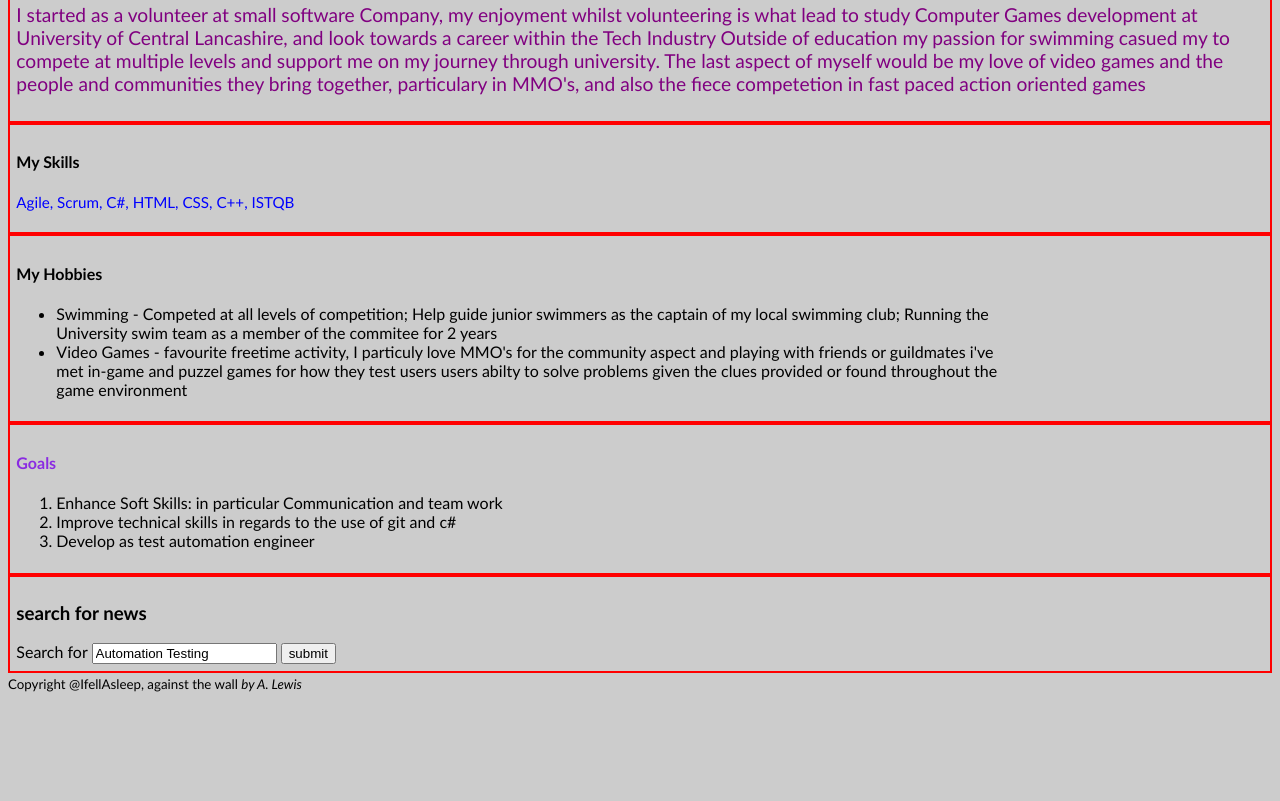
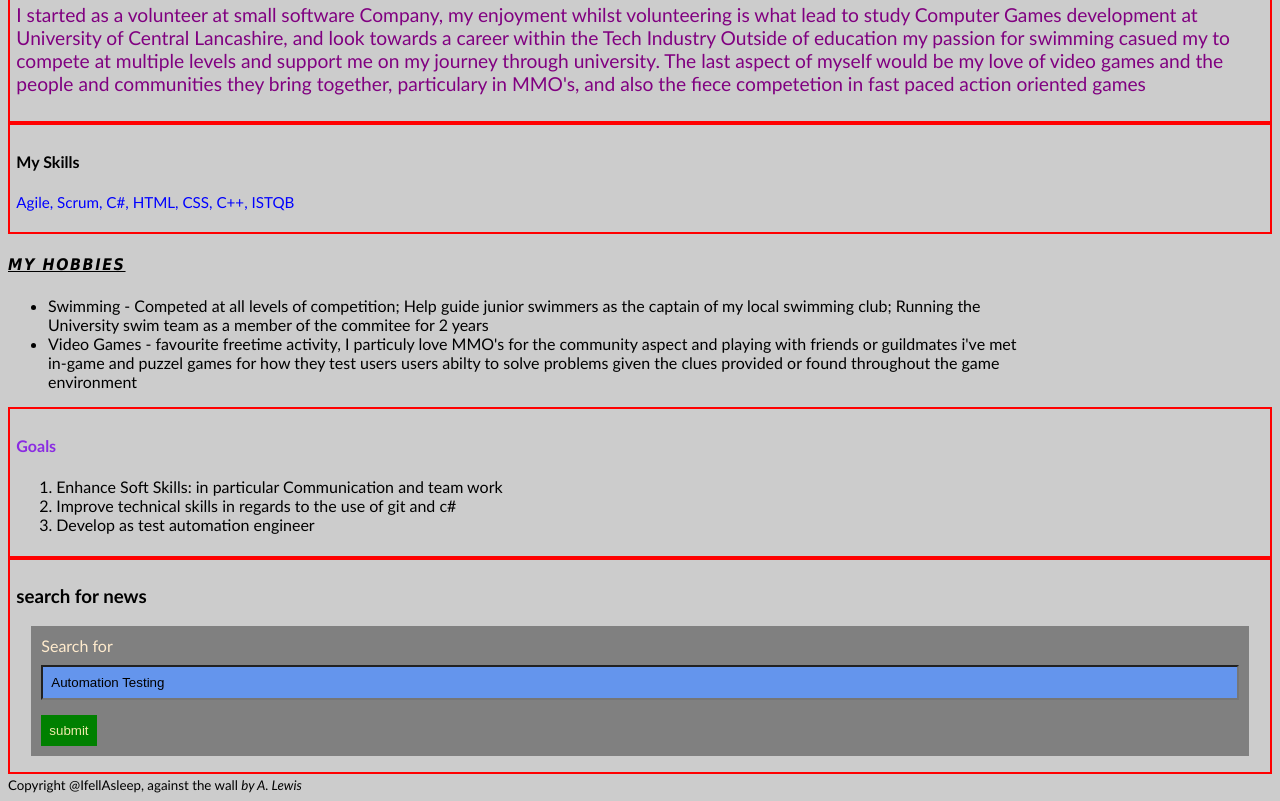
Before and after one commit to AaronL-98/HTML-CSS, a plain HTML site: page index.html in a window 1280 px wide. Shown: the part 505-1306 px from the top of the page. Before the commit the page ends 1205 px from the top, so only its background shows below. Drawn offline with Linux system fonts and the light colour scheme.

Commit message:
added specific formatting to form

```diff
--- a/index.html
+++ b/index.html
@@ -35,7 +35,7 @@
         <h4>My Skills</h4>
         <p class="skills">Agile, Scrum, C#, HTML, CSS, C++, ISTQB</p>
     </div>
-    <div class="container">
+    <div class="box-1">
         <h4>My Hobbies</h4>
         <ul>
             <li>Swimming - Competed at all levels of competition; Help guide junior swimmers as the captain of my local swimming club; Running the University swim team as a member of the commitee for 2 years</li>
@@ -52,7 +52,7 @@
     </div>
     <div class="container">
         <h3>search for news</h3>
-        <form action="https://www.bbc.co.uk/search" target="_blank">
+        <form id="myform" action="https://www.bbc.co.uk/search" target="_blank">
             <label for="mysearch">Search for</label>
             <input type="text" name="q" id="mysearch" value="Automation Testing">
             <input class="button" type="submit" value="submit">
--- a/style.css
+++ b/style.css
@@ -31,7 +31,10 @@ ul
 
 .container
 {
-    border: solid red 2px;
+    border-top: solid red 2px;
+    border-right: solid red 2px;
+    border-bottom: solid red 2px;
+    border-left: solid red 2px;
     padding: 0.5%;
 }
 
@@ -47,6 +50,39 @@ ul
     font-size: 95%;
 }
 
+.box-1 h4{
+    font-family: Tahoma;
+    font-weight: 800;
+    font-style: italic;
+    text-decoration: underline;
+    text-transform: uppercase;
+    letter-spacing: 0.1em;
+}
+
+#myform
+{
+    background-color: gray;
+    color: blanchedalmond;
+    padding: 10px;
+    margin: 10px 15px;
+}
+#myform input[type="submit"], .button
+{
+    padding: 8px;
+    border: none;
+    background-color: green;
+    color: palegoldenrod;
+}
+
+#myform input[type="text"]
+{
+    padding: 8px;
+    margin-top: 10px;
+    margin-bottom: 15px;
+    width: 100%;
+    background-color: cornflowerblue;
+}
+
 #goals
 {
     color: blueviolet;
@@ -57,3 +93,24 @@ ul
     width: 15%;
     height: 15%;
 }
+
+a
+{
+    text-decoration: none;
+    color: green;
+}
+
+a:visited
+{
+    color: black;
+}
+
+a:hover
+{
+    color: orangered;
+}
+
+a:active
+{
+    color: thistle;
+}
```
